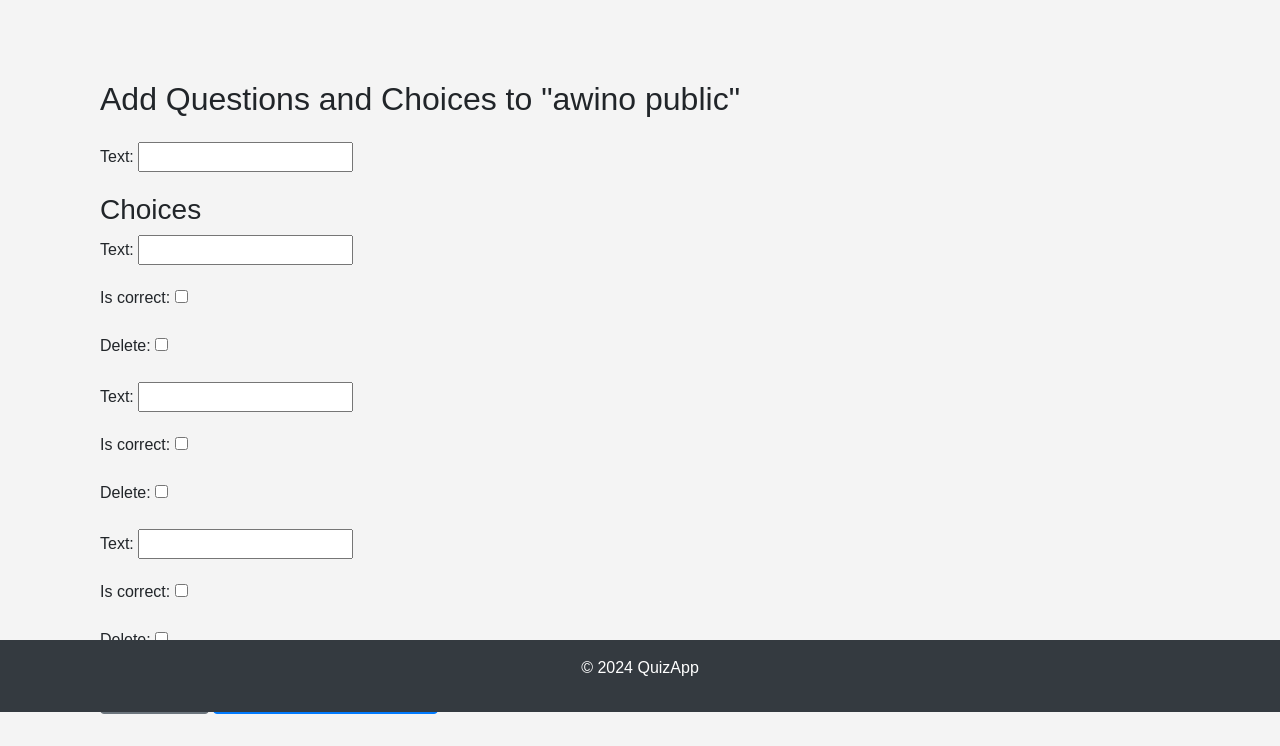
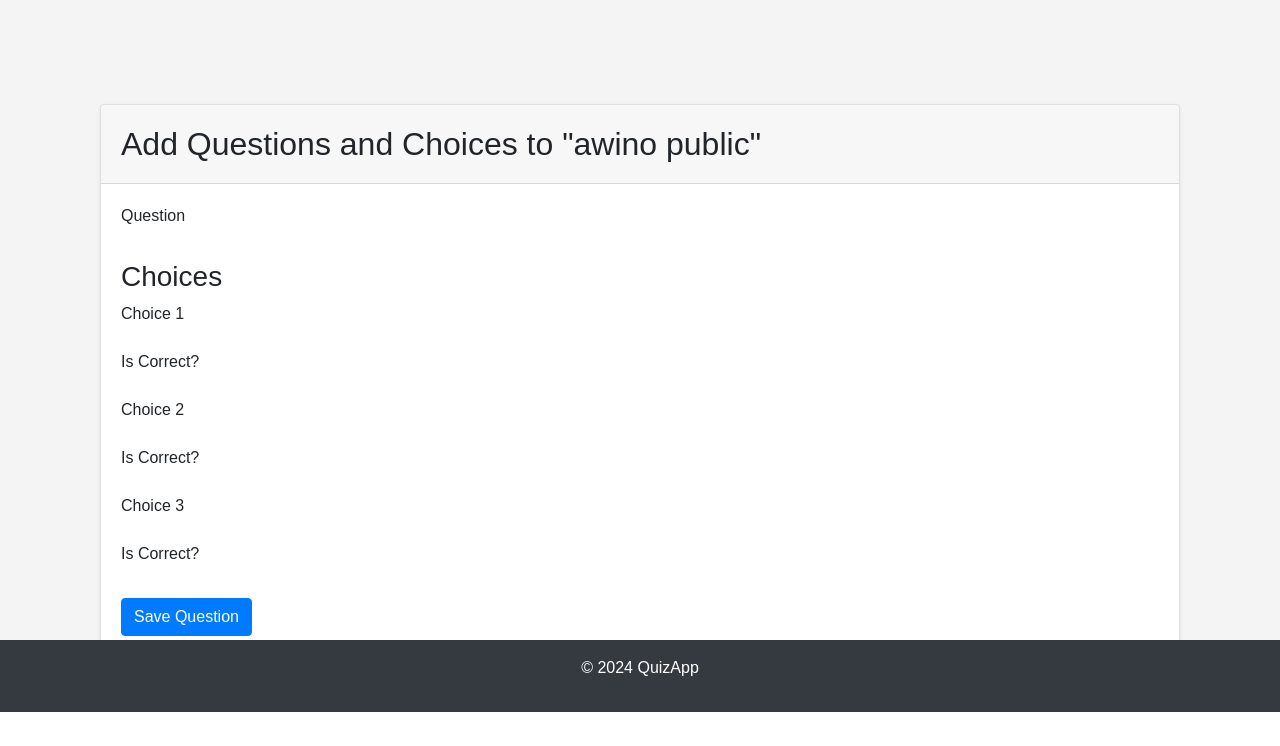
Before and after one commit to milkawinoh/Quizlab, a Django app: page /quizzes/quiz/12/add-questions/ in a window 1280 px wide. Shown: the part 88-834 px from the top of the page. After the commit the page ends 800 px from the top, so only its background shows below. Run offline with Django 5.2, Linux system fonts and the light colour scheme; a user stored in the database is signed in; data comes from the database, SQL or seed files in the repository; both versions use the stored data as it was after the commit; some libraries are stand-ins or nearby versions.

Commit message:
added more features for adding questions and choices

```diff
--- a/Quizlab/settings.py
+++ b/Quizlab/settings.py
@@ -39,6 +39,8 @@
     'django.contrib.messages',
     'django.contrib.staticfiles',
     'quizzes',
+    'crispy_forms',
+    'crispy_bootstrap4',
 ]
 
 MIDDLEWARE = [
@@ -126,3 +128,5 @@
 LOGIN_REDIRECT_URL = 'quiz_list'
 LOGOUT_REDIRECT_URL = 'quiz_list'
 STATICFILES_DIRS = [os.path.join(BASE_DIR, 'static')]
+CRISPY_TEMPLATE_PACK = 'bootstrap4'
+CRISPY_ALLOWED_TEMPLATE_PACKS = ['bootstrap4']
--- a/quizzes/forms.py
+++ b/quizzes/forms.py
@@ -1,18 +1,37 @@
 from django import forms
 from .models import Quiz, Question, Choice
+from crispy_forms.helper import FormHelper
+from crispy_forms.layout import Submit
+
+class QuestionForm(forms.ModelForm):
+    class Meta:
+        model = Question
+        fields = ['text']
+
+    def __init__(self, *args, **kwargs):
+        super().__init__(*args, **kwargs)
+        self.helper = FormHelper()
+        self.helper.form_method = 'post'
+        self.helper.add_input(Submit('submit', 'Save'))
+
+class ChoiceForm(forms.ModelForm):
+    class Meta:
+        model = Choice
+        fields = ['text', 'is_correct']
+
+    def __init__(self, *args, **kwargs):
+        super().__init__(*args, **kwargs)
+        self.helper = FormHelper()
+        self.helper.form_method = 'post'
+        self.helper.add_input(Submit('submit', 'Save'))
+
+ChoiceFormSet = forms.modelformset_factory(Choice, form=ChoiceForm, extra=3)
+
 
 class Quizform(forms.ModelForm):
     class Meta:
         model = Quiz
         fields = ['title', 'description', 'is_public']
-class QuestionForm(forms.ModelForm):
-    class Meta:
-        model = Question
-        fields = ['text']
-class ChoiceForm(forms.ModelForm):
-    class Meta:
-        model = Choice
-        fields = ['text', 'is_correct']
 
 
 class TakeQuizForm(forms.Form):
--- a/quizzes/urls.py
+++ b/quizzes/urls.py
@@ -1,9 +1,6 @@
+
 from django.urls import path
-from .views import (
-    login_view, my_quizzes, register, quiz_list, take_quiz, quiz_result,
-    create_quiz, add_question, quiz_detail,
-    QuestionUpdateView, QuestionDeleteView
-)
+from .views import QuizDeleteView, login_view, register, quiz_list, take_quiz, quiz_result, create_quiz, add_question, quiz_detail, QuestionUpdateView, QuestionDeleteView, my_quizzes
 
 urlpatterns = [
     path('', quiz_list, name='quiz_list'),
@@ -17,4 +14,5 @@
     path('login/', login_view, name='login'),
     path('signup/', register, name='signup'),
     path('my-quizzes/', my_quizzes, name='my_quizzes'),
+    path('quiz/<int:pk>/delete/', QuizDeleteView.as_view(), name='delete_quiz'),
 ]
--- a/quizzes/views.py
+++ b/quizzes/views.py
@@ -50,27 +50,34 @@
 
 @login_required
 def add_question(request, quiz_id):
-    quiz = Quiz.objects.get(id=quiz_id)
-    ChoiceFormSet = forms.inlineformset_factory(Question, Choice, form=ChoiceForm, extra=3)
+    quiz = get_object_or_404(Quiz, id=quiz_id)
+    ChoiceFormSet = forms.modelformset_factory(Choice, form=ChoiceForm, extra=3, can_delete=True)
+
     if request.method == 'POST':
         question_form = QuestionForm(request.POST)
-        formset = ChoiceFormSet(request.POST)
+        formset = ChoiceFormSet(request.POST, queryset=Choice.objects.none())
+
         if question_form.is_valid() and formset.is_valid():
             question = question_form.save(commit=False)
             question.quiz = quiz
             question.save()
-            formset.instance = question
-            formset.save()
-            return redirect('add_question', quiz_id=quiz.id)  # Stay on the same page to add more questions and choices
+
+            for form in formset:
+                if form.cleaned_data and not form.cleaned_data.get('DELETE'):
+                    choice = form.save(commit=False)
+                    choice.question = question
+                    choice.save()
+
+            return redirect('quiz_detail', quiz_id=quiz.id)
     else:
         question_form = QuestionForm()
-        formset = ChoiceFormSet()
+        formset = ChoiceFormSet(queryset=Choice.objects.none())
+
     return render(request, 'quizzes/add_question.html', {
         'quiz': quiz,
         'question_form': question_form,
-        'formset': formset
+        'formset': formset,
     })
-
 @login_required
 def take_quiz(request, quiz_id):
     quiz = Quiz.objects.get(id=quiz_id)
@@ -126,3 +133,9 @@
 
     def get_success_url(self):
         return reverse_lazy('quiz_detail', args=[self.object.quiz.id])
+class QuizDeleteView(DeleteView):
+    model = Quiz
+    template_name = 'quizzes/delete_quiz.html'
+
+    def get_success_url(self):
+        return reverse_lazy('quiz_list')
--- a/templates/quizzes/add_question.html
+++ b/templates/quizzes/add_question.html
@@ -1,45 +1,37 @@
 {% extends 'base.html' %}
 
+{% load crispy_forms_tags %}
+
+{% block title %}Add Questions{% endblock %}
+
 {% block content %}
-<div class="container">
-    <h2 class="my-4">Add Questions and Choices to "{{ quiz.title }}"</h2>
+<div class="container mt-5">
+    <div class="card shadow-sm">
+        <div class="card-header">
+            <h2 class="my-2">Add Questions and Choices to "{{ quiz.title }}"</h2>
+        </div>
+        <div class="card-body">
             <form method="post">
                 {% csrf_token %}
-        <div class="form-group">
-            {{ question_form.as_p }}
+                <div class="mb-4">
+                    <label for="question" class="form-label">Question</label>
+                    {{ question_form.text|crispy }}
                 </div>
-        <h3>Choices</h3>
-        <div id="choices">
+                <h3 class="mt-4">Choices</h3>
+                <div id="choices" class="mb-4">
                     {{ formset.management_form }}
                     {% for form in formset %}
-                <div class="form-group">
-                    {{ form.as_p }}
+                        <div class="mb-3">
+                            <label for="choice_{{ forloop.counter0 }}" class="form-label">Choice {{ forloop.counter }}</label>
+                            {{ form.text|crispy }}
+                            <label for="is_correct_{{ forloop.counter0 }}" class="form-label">Is Correct?</label>
+                            {{ form.is_correct|crispy }}
                         </div>
                     {% endfor %}
                 </div>
-        <button type="button" id="add-choice" class="btn btn-secondary">Add Choice</button>
-        <button type="submit" class="btn btn-primary">Save Question and Choices</button>
+                <button type="submit" class="btn btn-primary">Save Question</button>
             </form>
         </div>
-
-<script>
-document.addEventListener("DOMContentLoaded", function() {
-    const choicesDiv = document.getElementById("choices");
-    const addChoiceBtn = document.getElementById("add-choice");
-
-    addChoiceBtn.addEventListener("click", function() {
-        const formIdx = choicesDiv.querySelectorAll(".form-group").length;
-        const newChoiceForm = choicesDiv.querySelector(".form-group").cloneNode(true);
-        newChoiceForm.innerHTML = newChoiceForm.innerHTML.replace(/__prefix__/g, formIdx);
-        choicesDiv.appendChild(newChoiceForm);
-    });
-
-    document.querySelectorAll('textarea').forEach(function(textarea) {
-        textarea.addEventListener('input', function() {
-            this.style.height = 'auto';
-            this.style.height = (this.scrollHeight) + 'px';
-        });
-    });
-});
-</script>
+    </div>
+</div>
 {% endblock %}
```
Also changed, not shown: templates/quizzes/delete_quiz.html (+6 -7 lines), templates/quizzes/edit_quiz.html (+9 -6 lines), templates/quizzes/my_quizzes.html (+7 -9 lines), db.sqlite3. Lines whose indentation alone changed are shown as unchanged.
